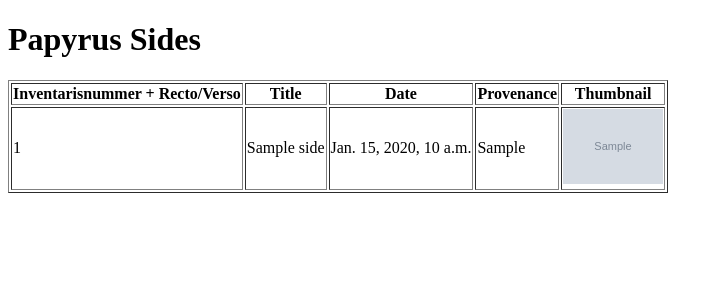
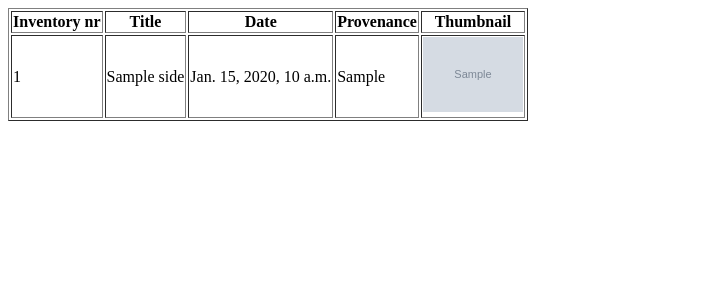
Before and after one commit to Woseseltops/PiN, a Django app: template PiN/templates/papyrus/papyrus_side_list.html in a window 1280 px wide. Shown: the top 300 px of the page, without its empty margins (0-723 px from the left). Run offline with Django 5.2, Linux system fonts and the light colour scheme; the template is opened without the code that fills it: most values are stand-ins (such as "Sample title", 1, 10 or a date in 2020); grey boxes marked "Sample" are stand-in pictures; data that the repository does not hold is empty.

Commit message:
Small manual fixes for copilot list view suggestions #3

```diff
--- a/PiN/PiN/settings.py
+++ b/PiN/PiN/settings.py
@@ -55,7 +55,7 @@ ROOT_URLCONF = 'PiN.urls'
 TEMPLATES = [
     {
         'BACKEND': 'django.template.backends.django.DjangoTemplates',
-        'DIRS': [],
+        'DIRS': ['templates'],
         'APP_DIRS': True,
         'OPTIONS': {
             'context_processors': [
--- a/PiN/templates/papyrus/papyrus_side_list.html
+++ b/PiN/templates/papyrus/papyrus_side_list.html
@@ -6,11 +6,10 @@
     <title>Papyrus Sides</title>
 </head>
 <body>
-    <h1>Papyrus Sides</h1>
     <table border="1">
         <thead>
             <tr>
-                <th>Inventarisnummer + Recto/Verso</th>
+                <th>Inventory nr</th>
                 <th>Title</th>
                 <th>Date</th>
                 <th>Provenance</th>
```
